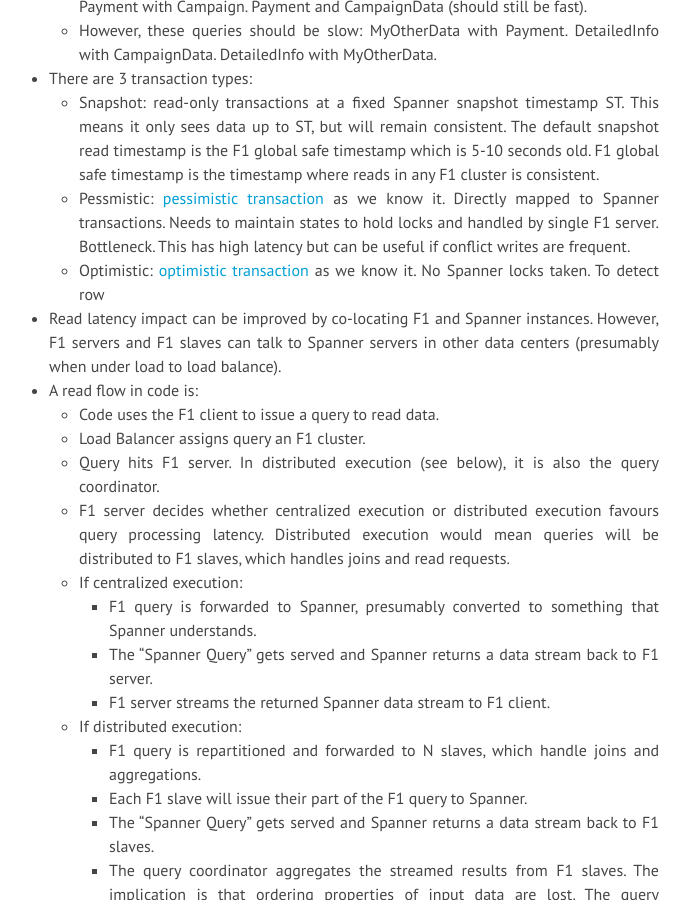
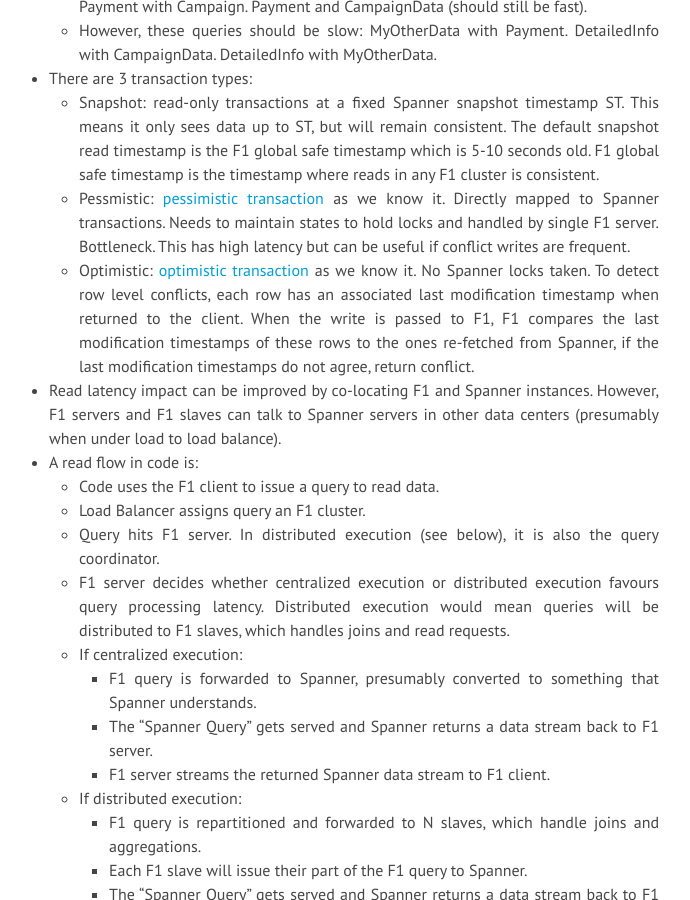
Before and after one commit to log0/log0, a Jekyll site: the page built from _posts/2016-11-26-google-f1-reading-summary.md, in a window 1280 px wide and 900 px high, scrolled down 1021 px. Shown: the whole window, without its empty margins (301-991 px from the left). Built offline with Jekyll 4.4.1, drawn with Linux system fonts in a browser that asks for light colours; nearby versions of some CDN libraries; comment, search, counter and statistics services are not loaded.

Commit message:
Added missing optimistic transaction passage.

```diff
--- a/_posts/2016-11-26-google-f1-reading-summary.md
+++ b/_posts/2016-11-26-google-f1-reading-summary.md
@@ -49,7 +49,7 @@ A summary of the Google published whitepaper: [F1 - A Distributed SQL Database T
 - There are 3 transaction types:
    - Snapshot: read-only transactions at a fixed Spanner snapshot timestamp ST. This means it only sees data up to ST, but will remain consistent. The default snapshot read timestamp is the F1 global safe timestamp which is 5-10 seconds old. F1 global safe timestamp is the timestamp where reads in any F1 cluster is consistent.
    - Pessmistic: [pessimistic transaction](https://en.wikipedia.org/wiki/Concurrency_control#Categories) as we know it. Directly mapped to Spanner transactions. Needs to maintain states to hold locks and handled by single F1 server. Bottleneck. This has high latency but can be useful if conflict writes are frequent.
-   - Optimistic: [optimistic transaction](https://en.wikipedia.org/wiki/Concurrency_control#Categories) as we know it. No Spanner locks taken. To detect row
+   - Optimistic: [optimistic transaction](https://en.wikipedia.org/wiki/Concurrency_control#Categories) as we know it. No Spanner locks taken. To detect row level conflicts, each row has an associated last modification timestamp when returned to the client. When the write is passed to F1, F1 compares the last modification timestamps of these rows to the ones re-fetched from Spanner, if the last modification timestamps do not agree, return conflict.
 - Read latency impact can be improved by co-locating F1 and Spanner instances. However, F1 servers and F1 slaves can talk to Spanner servers in other data centers (presumably when under load to load balance).
 - A read flow in code is:
    - Code uses the F1 client to issue a query to read data.
```
Also changed, not shown: 2 other files.
